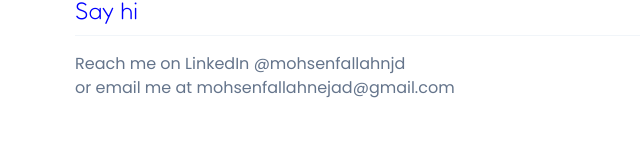
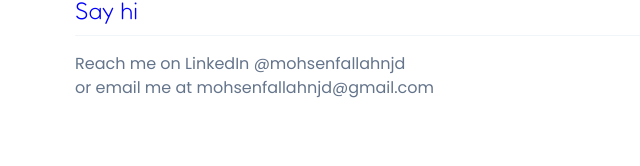
Before and after one commit to mohsenfallahnjd/my-website, a Next.js app: page / in a window 1280 px wide. Shown: the part 2664-2830 px from the top of the page, without its empty margins (49-689 px from the left). Built offline with nearby package versions, Linux system fonts and the light colour scheme; what @mui/material-nextjs would draw is missing.

Commit message:
Update projects

```diff
--- a/app/page.tsx
+++ b/app/page.tsx
@@ -90,13 +90,13 @@
       <Section id="contact" title="Say hi">
         <p className="muted">
           Reach me on LinkedIn{" "}
-          <Link href="https://www.linkedin.com/in/mohsenfallahnejad/" target="_blank" rel="noreferrer">
+          <Link href="https://www.linkedin.com/in/mohsenfallahnjd/" target="_blank" rel="noreferrer">
             @mohsenfallahnjd
           </Link>{" "}
           <br />
           or email me at{" "}
-          <Link href="mailto:mohsenfallahnejad@gmail.com" target="_blank" rel="noreferrer">
-            mohsenfallahnejad@gmail.com
+          <Link href="mailto:mohsenfallahnjd@gmail.com" target="_blank" rel="noreferrer">
+            mohsenfallahnjd@gmail.com
           </Link>
         </p>
       </Section>
```
